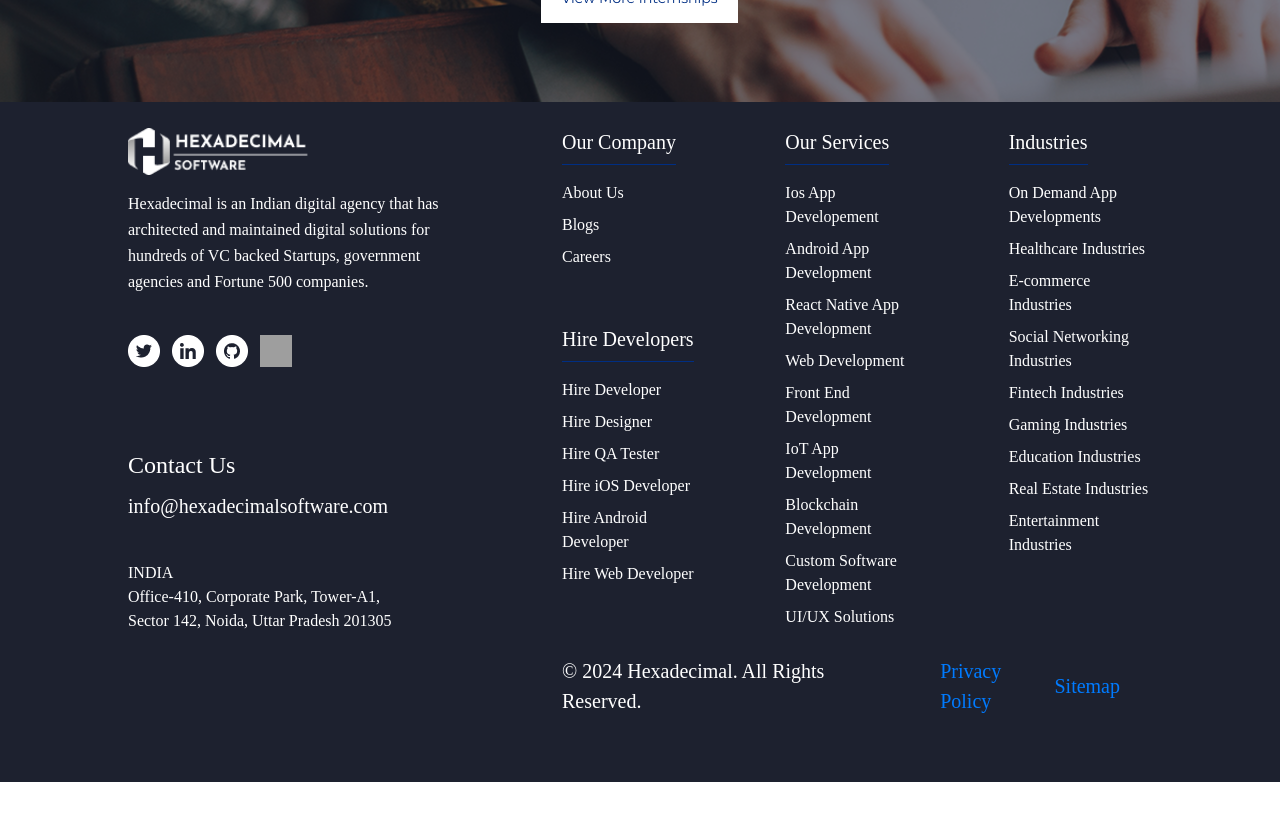
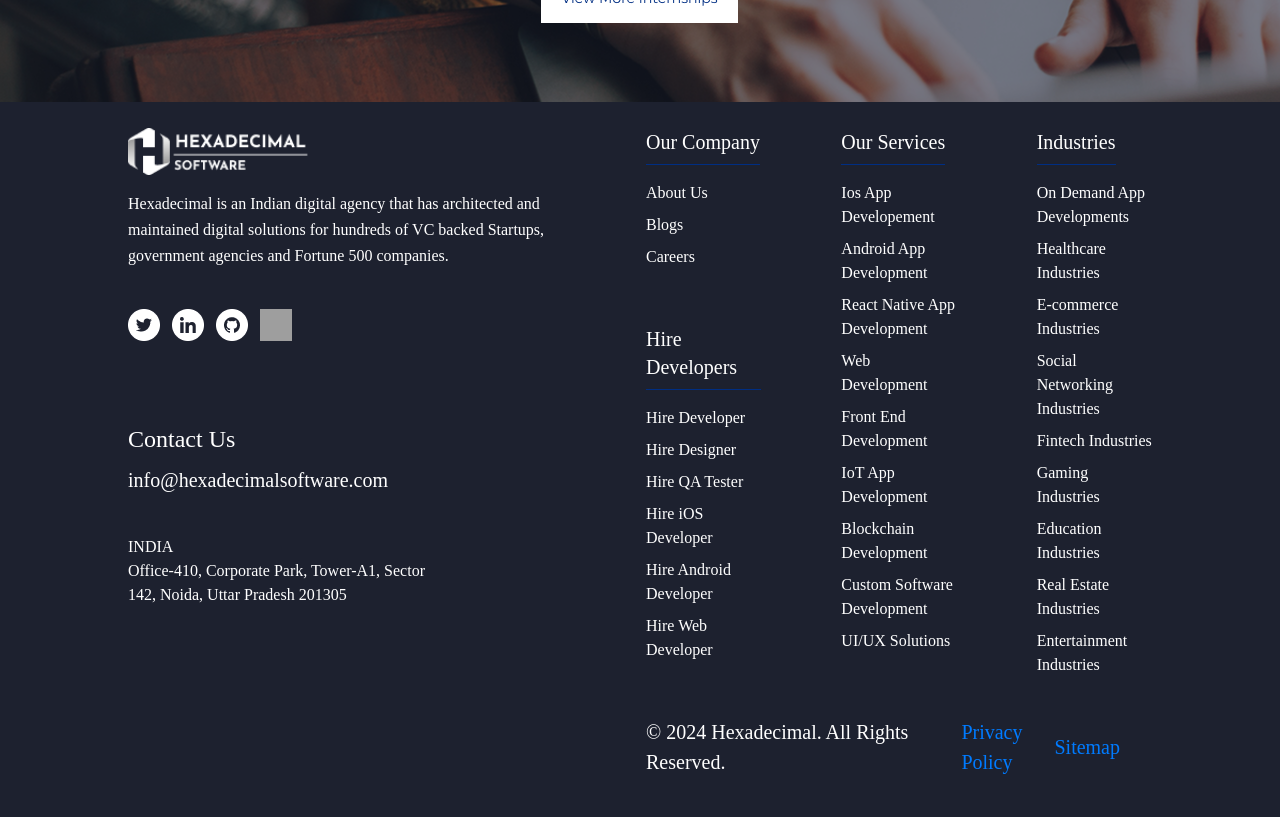
Before and after one commit to sk670994/Intern-page, a Next.js app: page / in a window 1280 px wide. Shown: the part 7620-8437 px from the top of the page. Before the commit the page ends 8402 px from the top, so only its background shows below. Built offline with nearby package versions, Linux system fonts and the light colour scheme; grey boxes are pictures that could not be loaded.

Commit message:
complete

```diff
--- a/src/components/CustomFooter.jsx
+++ b/src/components/CustomFooter.jsx
@@ -6,7 +6,7 @@
     <footer className="bg-[#1D212F] w-full text-[#B0B0B0] py-[40px] -mt-[62px] px-4 md:px-10 lg:px-[128px] font-['Montserrat']">
       <div className="max-w-[1536px] mx-auto flex flex-col lg:flex-row lg:gap-[70px] lg:items-start">
 
-        <div className="flex flex-col flex-shrink-0 w-[364px] pr-4 gap-[40px]">
+        <div className="flex flex-col flex-shrink-0 w-full max-w-md pr-0 md:pr-4 gap-[40px] mb-10 lg:mb-0">
           <div className='gap-[32px]'>
             <img
               src="/CompanyLogo.webp"
@@ -32,7 +32,7 @@
             </h3>
             <p className="text-[20px] text-white">info@hexadecimalsoftware.com</p>
           </div>
-           <div className='w-[265px] h-[181px] gap-8'>
+           <div className='w-full max-w-xs gap-8'>
              <h4 className="text-white text-6">
                INDIA
              </h4>
@@ -42,11 +42,10 @@
            </div>
         </div>
 
-        <div className="flex flex-col mt-10 lg:mt-0 w-[846px]">
+        <div className="flex flex-col w-full max-w-3xl mt-10 lg:mt-0">
 
           <div
-            className="grid grid-cols-1 md:grid-cols-2 lg:grid-cols-3 gap-[80px] gap-y-10"
-            style={{ height: '496px' }}
+            className="grid grid-cols-1 md:grid-cols-2 lg:grid-cols-3 gap-8 md:gap-[40px] lg:gap-[80px] gap-y-10"
           >
             <div className="flex flex-col space-y-12">
               <div>
@@ -110,10 +109,10 @@
             </div>
           </div>
 
-          <div className="mt-[32px] flex flex-col md:flex-row justify-between items-center text-[20px] text-white">
+          <div className="mt-[32px] flex flex-col md:flex-row justify-between items-center text-[20px] text-white gap-4 md:gap-0">
             <p>© 2024 Hexadecimal. All Rights Reserved.</p>
-            <p className='text-[#007BFF] ml-[40px]'>Privacy Policy</p>
-            <p className='text-[#007BFF] mr-[32px]'>Sitemap</p>
+            <p className='text-[#007BFF] ml-0 md:ml-[40px]'>Privacy Policy</p>
+            <p className='text-[#007BFF] mr-0 md:mr-[32px]'>Sitemap</p>
           </div>
         </div>
       </div>
--- a/src/components/Testimonials.jsx
+++ b/src/components/Testimonials.jsx
@@ -86,7 +86,7 @@
       </div>
 
     </section>
-<div className="w-full overflow-hidden">
+<div className="w-full overflow-hidden hidden sm:block">
   <div className="relative w-full h-64 sm:h-80 md:h-[344px]">
     <img
       src="/bcg.webp"
@@ -94,8 +94,6 @@
       className="w-full h-full object-cover"
     />
   </div>
-
-
 </div>
 
 
```
